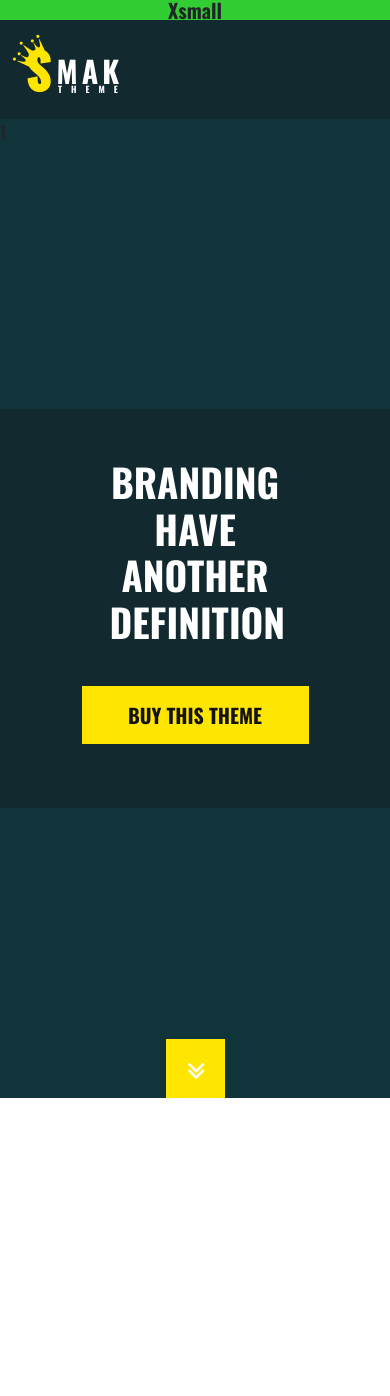
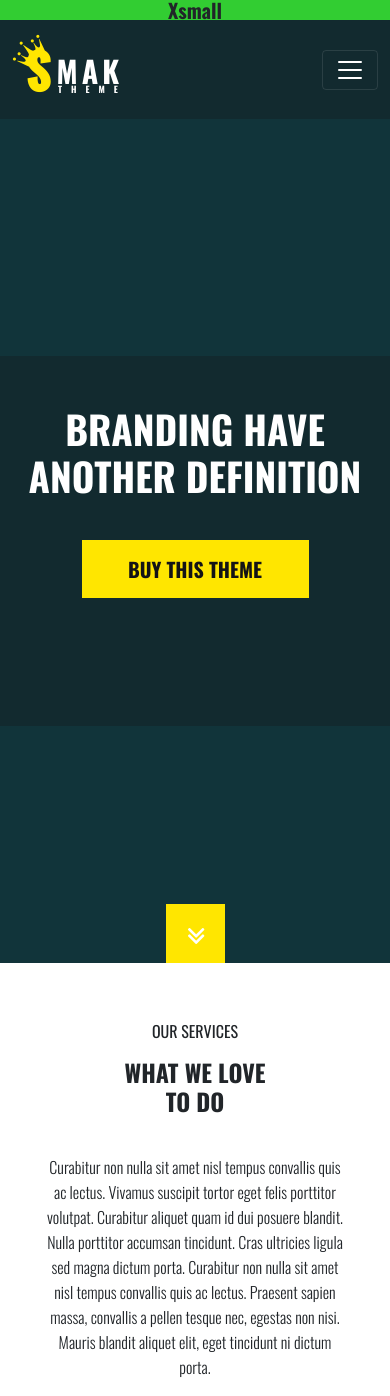
Before and after one commit to ReginaVarybrus/Lesson18, a website: page index.html in a window 390 px wide. Before the commit the page ends 1098 px from the top, so only its background shows below. Drawn offline with nearby package versions, Linux system fonts and the light colour scheme.

Commit message:
new changes

```diff
--- a/index.html
+++ b/index.html
@@ -14,6 +14,17 @@
                     ><img src="img/logo.png" alt="logo" />
                     <div>MAK<br /><span>THEME</span></div>
                 </a>
+                <button
+                    class="navbar-toggler"
+                    type="button"
+                    data-bs-toggle="collapse"
+                    data-bs-target="#navbarNav"
+                    aria-controls="navbarNav"
+                    aria-expanded="false"
+                    aria-label="Toggle navigation"
+                >
+                    <span class="navbar-toggler-icon"></span>
+                </button>
 
                 <div class="collapse navbar-collapse justify-content-end" id="navbarNav">
                     <ul class="navbar-nav main-nav">
@@ -40,11 +51,10 @@
             </div>
         </nav>
         <div class="intro">
-            <div class="intro-up">1</div>
             <div class="intro-middle">
                 <div class="container">
                     <div class="row justify-content-center">
-                        <div class="col-6 col-md-8 col-xl-8">
+                        <div class="col-12 col-md-11 col-xl-8">
                             <h1>BRANDING HAVE ANOTHER DEFINITION</h1>
                         </div>
                     </div>
@@ -54,8 +64,41 @@
                         </button>
                     </div>
                 </div>
-                <div class="intro-down">
-                    <a href="#"><span class="icon-arrows"></span></a>
+                <a href="#"><span class="icon-arrows"></span></a>
+            </div>
+        </div>
+        <div class="main-content">
+            <div class="container">
+                <div class="row justify-content-center">
+                    <div class="col-4 col-md-2">
+                        <h3>OUR SERVICES</h3>
+                    </div>
+                </div>
+            </div>
+            <div class="container">
+                <div class="row justify-content-center">
+                    <div class="col-6 col-md-6">
+                        <h2>WHAT WE LOVE TO DO</h2>
+                    </div>
+                </div>
+                <div class="row justify-content-center">
+                    <div class="col-2">
+                        <span></span>
+                    </div>
+                </div>
+            </div>
+            <div class="container">
+                <div class="row justify-content-center">
+                    <div class="col-10">
+                        <p>
+                            Curabitur non nulla sit amet nisl tempus convallis quis ac lectus. Vivamus suscipit tortor
+                            eget felis porttitor volutpat. Curabitur aliquet quam id dui posuere blandit. Nulla
+                            porttitor accumsan tincidunt. Cras ultricies ligula sed magna dictum porta. Curabitur non
+                            nulla sit amet nisl tempus convallis quis ac lectus. Praesent sapien massa, convallis a
+                            pellen tesque nec, egestas non nisi. Mauris blandit aliquet elit, eget tincidunt ni dictum
+                            porta.
+                        </p>
+                    </div>
                 </div>
             </div>
         </div>
--- a/scss/_custom.scss
+++ b/scss/_custom.scss
@@ -15,4 +15,7 @@ $navbar-dark-active-color: $Turbo;
 $navbar-dark-color: $white;
 $navbar-brand-font-size: 1.875rem;
 $h1-font-size: 4.25rem;
+$h2-font-size: 1.875rem;
+$h3-font-size: 1rem;
 $yellow: $yellowBtn;
+$navbar-nav-link-padding-x: 0;
--- a/scss/_styles.scss
+++ b/scss/_styles.scss
@@ -52,6 +52,35 @@ body {
   height: 99px;
   .navbar-brand {
     color: $white;
+    &:hover {
+      color: $white;
+    }
+  }
+  .navbar-nav {
+    margin-bottom: 5px;
+    .nav-item {
+      margin-right: 26px;
+      z-index: 9;
+      &:last-child {
+        margin-right: 0;
+      }
+      @include media-breakpoint-up(md) {
+        background: $gabelGreen;
+        display: flex;
+        justify-content: center;
+        &:last-child {
+          margin-right: 26px;
+        }
+      }
+      @include media-breakpoint-up(sm) {
+        background: $gabelGreen;
+        display: flex;
+        justify-content: center;
+        &:last-child {
+          margin-right: 26px;
+        }
+      }
+    }
   }
   li {
     span {
@@ -60,8 +89,14 @@ body {
       width: 5px;
       margin-bottom: 3px;
       margin-right: 22px;
-      margin-left: 10px;
       background: $Turbo;
+
+      /* @include media-breakpoint-up(md) {
+        display: none;
+      }
+      @include media-breakpoint-up(sm) {
+        display: none;
+      }*/
     }
   }
 }
@@ -79,7 +114,7 @@ body {
     align-items: center;
     text-align: center;
     &:hover {
-      text-decoration: none;
+      color: $white;
     }
     span {
       padding-left: 5px;
@@ -95,13 +130,13 @@ body {
 .intro {
   height: 100vh;
   width: 100%;
-  .intro-up,
-  .intro-down {
   background: $Firefly;
-    min-height: 290px;
-  }
+  display: flex;
+  align-items: center;
+  position: relative;
   .intro-middle {
     background: $gabelGreen;
+    width: 100%;
     min-height: 370px;
     h1 {
       color: $white;
@@ -115,12 +150,9 @@ body {
       font-weight: $font-weight-base;
       border-radius: 0;
       height: 58px;
-      margin-bottom: 64px;
       width: 227px;
     }
   }
-  .intro-down {
-    position: relative;
   a {
     position: absolute;
     height: 59px;
@@ -141,4 +173,29 @@ body {
     }
   }
 }
+.main-content {
+  h3 {
+    padding-top: 59px;
+    padding-bottom: 9px;
+    text-align: center;
   }
+  h2 {
+    font-weight: $font-weight-base;
+    text-align: center;
+    padding-bottom: 20px;
+    //border-bottom: 3px solid $Turbo;
+  }
+  p {
+    padding-top: 11px;
+    text-align: center;
+    font-size: 1rem;
+    font-weight: $font-weight-light;
+    line-height: 1.5625rem;
+  }
+  span {
+    background: $Turbo;
+    color: $Turbo;
+    height: 3px;
+    width: 100%;
+  }
+}
```
Also changed, not shown: css/bootstrap.min.css, css/main.min.css. Lines whose indentation alone changed are shown as unchanged.
